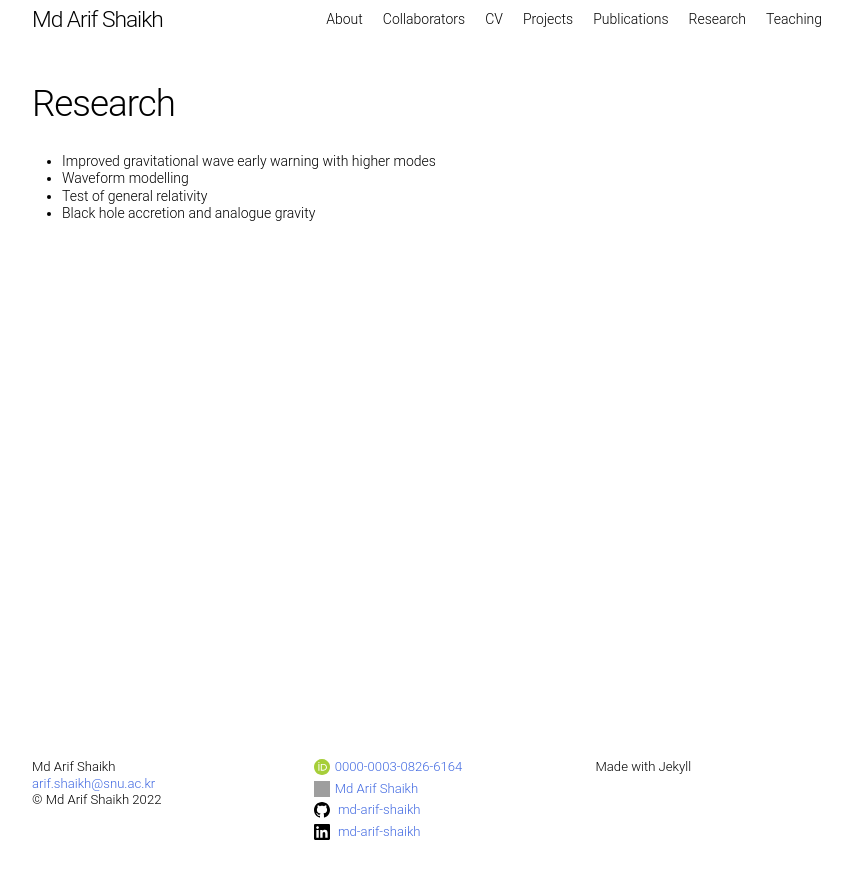
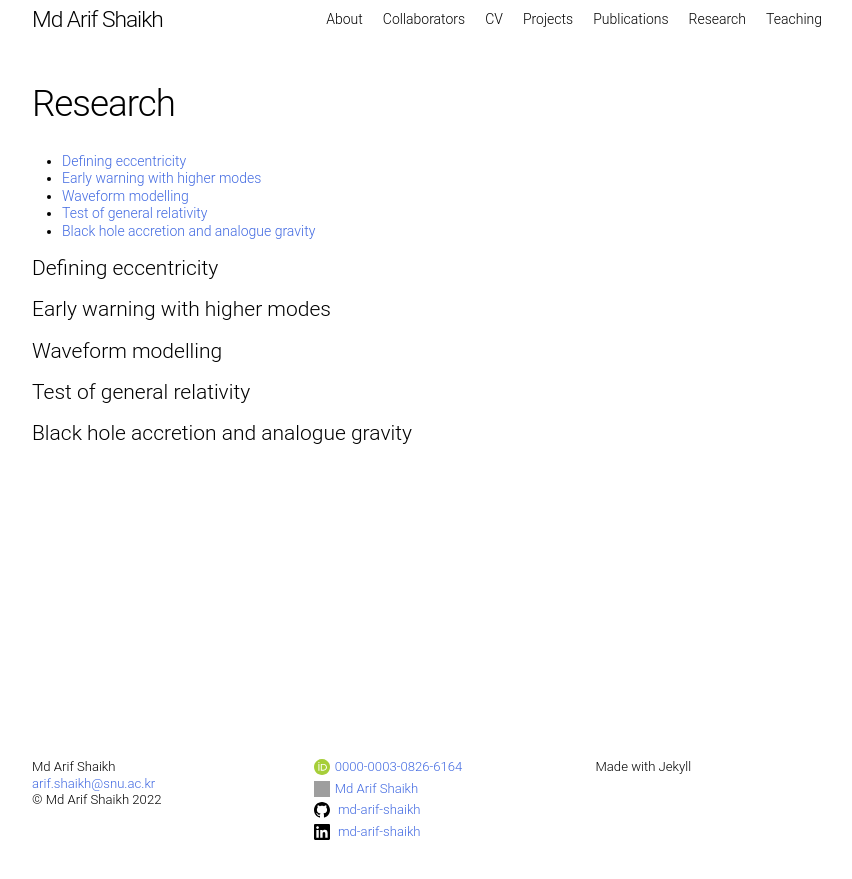
Before and after one commit to md-arif-shaikh/md-arif-shaikh.github.io, a Jekyll site: the page built from research.md, in a window 1280 px wide. Shown: the top 879 px of the page, without its empty margins (213-1065 px from the left). Built offline with Jekyll 4.4.1, drawn with Linux system fonts in a browser that asks for light colours; our own code applies the rules of GitHub Pages for plain Markdown files; grey boxes are pictures that could not be loaded.

Commit message:
Update research.md

```diff
--- a/research.md
+++ b/research.md
@@ -6,7 +6,14 @@ permalink: /research/
 #  image: "/assets/images/nr_ecc.jpg"
 ---
 
-- Improved gravitational wave early warning with higher modes
-- Waveform modelling
-- Test of general relativity
-- Black hole accretion and analogue gravity
+- [Defining eccentricity](#defining-eccentricity)
+- [Early warning with higher modes](#early-warning-with-higher-modes)
+- [Waveform modelling](#waveform-modelling)
+- [Test of general relativity](#test-of-general-relativity)
+- [Black hole accretion and analogue gravity](#black-hole-accretion-and-analogue-gravity)
+
+# Defining eccentricity
+# Early warning with higher modes
+# Waveform modelling
+# Test of general relativity
+# Black hole accretion and analogue gravity
```
